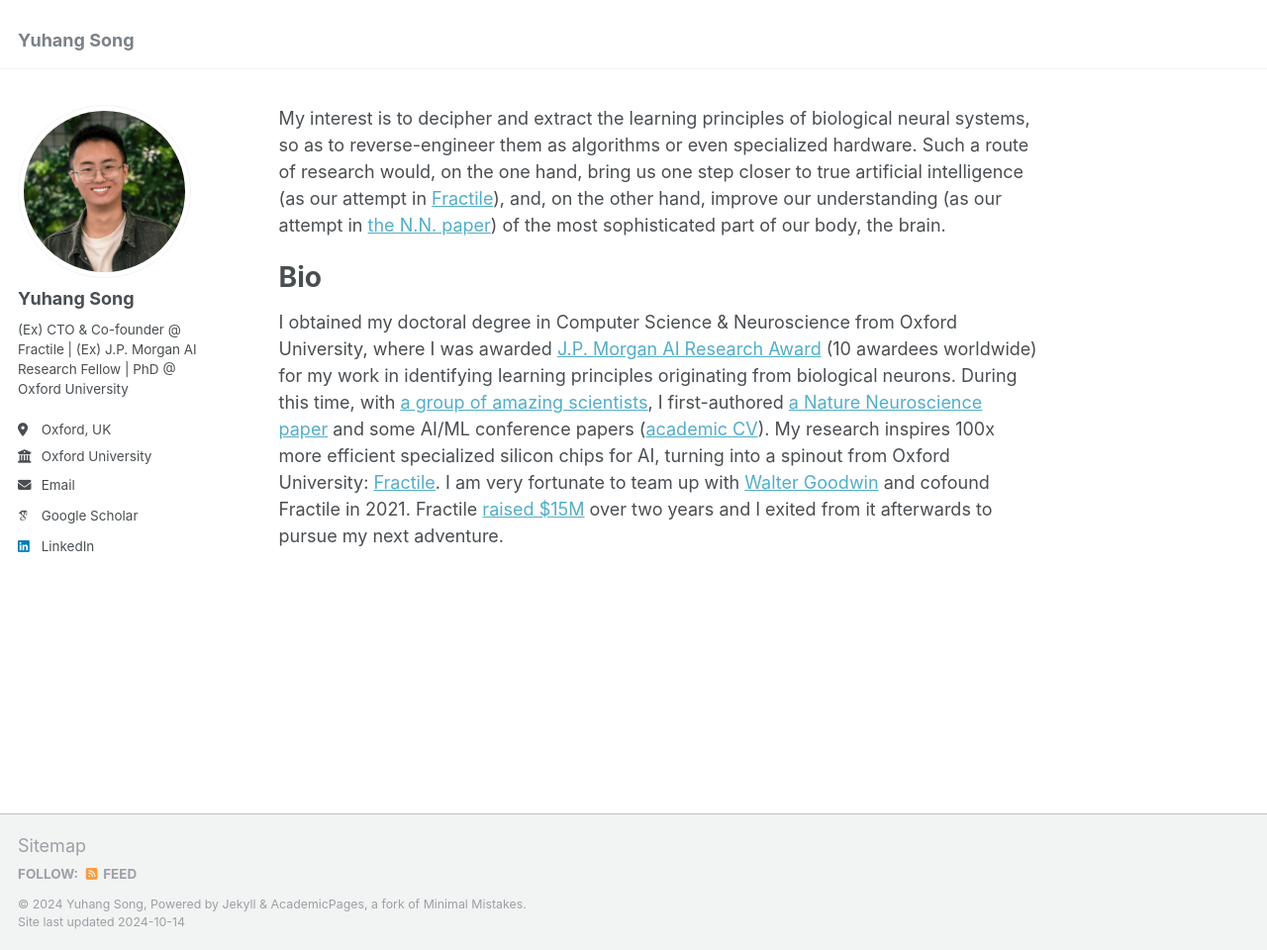
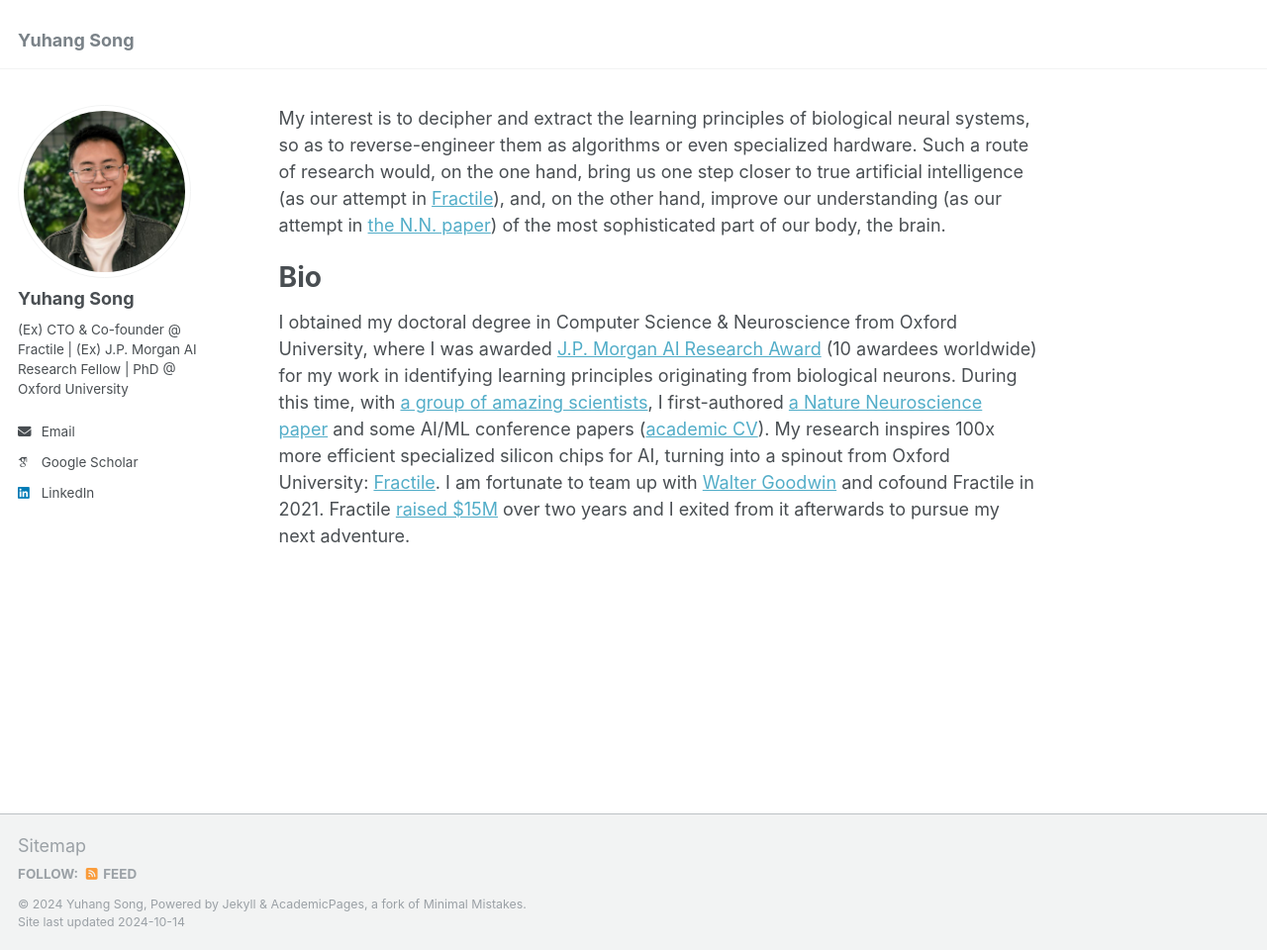
Before and after one commit to YuhangSong/YuhangSong.github.io, a Jekyll site: the page built from _pages/about.md, in a window 1280 px wide and 960 px high. Shown: the whole window at 99% size. Built offline with Jekyll 4.4.1, drawn with Linux system fonts in a browser that asks for light colours; some web fonts are replaced.

Commit message:
update _config.yml and about.md

```diff
--- a/_config.yml
+++ b/_config.yml
@@ -25,8 +25,8 @@
   name             : "Yuhang Song"
   pronouns         : # example: "she/her"
   bio              : "(Ex) CTO & Co-founder @ Fractile | (Ex) J.P. Morgan AI Research Fellow | PhD @ Oxford University"
-  location         : "Oxford, UK"
-  employer         : "Oxford University"
+  location         : # "Oxford, UK"
+  employer         : # "Oxford University"
   uri              : # URL
   email            : "dr.yuhang.song@gmail.com"
 
--- a/_pages/about.md
+++ b/_pages/about.md
@@ -13,4 +13,4 @@
 Bio
 =======
 
-I obtained my doctoral degree in Computer Science & Neuroscience from Oxford University, where I was awarded [J.P. Morgan AI Research Award](https://www.jpmorgan.com/technology/artificial-intelligence/research-awards) (10 awardees worldwide) for my work in identifying learning principles originating from biological neurons. During this time, with [a group of amazing scientists](https://www.mrcbndu.ox.ac.uk/groups/bogacz-group), I first-authored [a Nature Neuroscience paper](https://www.nature.com/articles/s41593-023-01514-1) and some AI/ML conference papers ([academic CV](http://yuhangsong.github.io/files/Curriculum_Vitae.pdf)). My research inspires 100x more efficient specialized silicon chips for AI, turning into a spinout from Oxford University: [Fractile](https://www.fractile.ai/). I am very fortunate to team up with [Walter Goodwin](https://www.linkedin.com/in/walter-goodwin/) and cofound Fractile in 2021. Fractile [raised $15M](https://fortune.com/2024/07/26/fractile-ai-chip-startup-nvidia-15-million-funding-seed-round/) over two years and I exited from it afterwards to pursue my next adventure.
+I obtained my doctoral degree in Computer Science & Neuroscience from Oxford University, where I was awarded [J.P. Morgan AI Research Award](https://www.jpmorgan.com/technology/artificial-intelligence/research-awards) (10 awardees worldwide) for my work in identifying learning principles originating from biological neurons. During this time, with [a group of amazing scientists](https://www.mrcbndu.ox.ac.uk/groups/bogacz-group), I first-authored [a Nature Neuroscience paper](https://www.nature.com/articles/s41593-023-01514-1) and some AI/ML conference papers ([academic CV](http://yuhangsong.github.io/files/Curriculum_Vitae.pdf)). My research inspires 100x more efficient specialized silicon chips for AI, turning into a spinout from Oxford University: [Fractile](https://www.fractile.ai/). I am fortunate to team up with [Walter Goodwin](https://www.linkedin.com/in/walter-goodwin/) and cofound Fractile in 2021. Fractile [raised $15M](https://fortune.com/2024/07/26/fractile-ai-chip-startup-nvidia-15-million-funding-seed-round/) over two years and I exited from it afterwards to pursue my next adventure.
```
